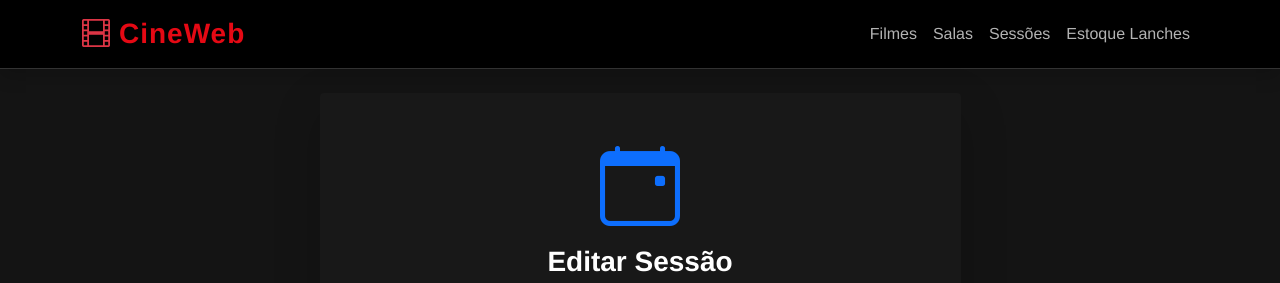
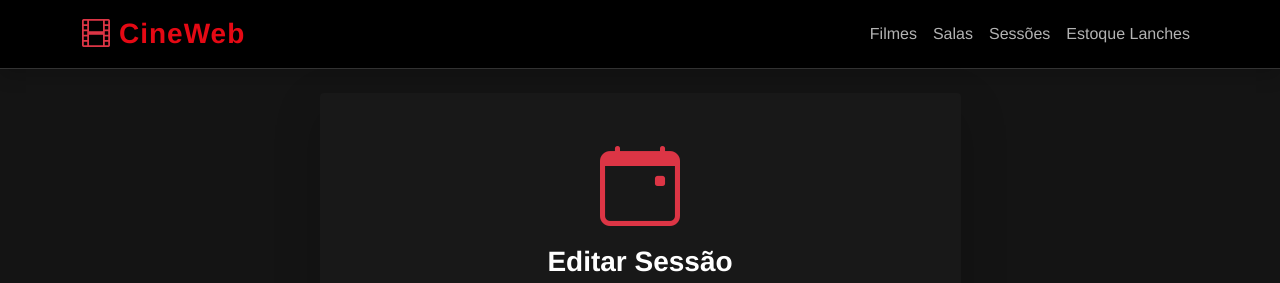
Before and after one commit to Rael-MiBo/cinema-react, a React (Vite) app in the folder cinema/: page /sessoes/1 in a window 1280 px wide. Shown: the top 283 px of the page. Built offline with nearby package versions, Linux system fonts and the light colour scheme; no server answers; data requests are answered from the project's data file.

Commit message:
calendar-event

```diff
--- a/cinema/src/pages/sessoes/SessaoForm.tsx
+++ b/cinema/src/pages/sessoes/SessaoForm.tsx
@@ -53,7 +53,7 @@ export default function SessaoForm() {
           <div className="card-body p-5">
 
             <div className="text-center mb-4">
-               <i className="bi bi-calendar-event display-1 text-primary"></i>
+               <i className="bi bi-calendar-event display-1 text-danger"></i>
                <h3 className="mt-2 fw-bold">{id ? "Editar Sessão" : "Agendar Sessão"}</h3>
             </div>
 
```
